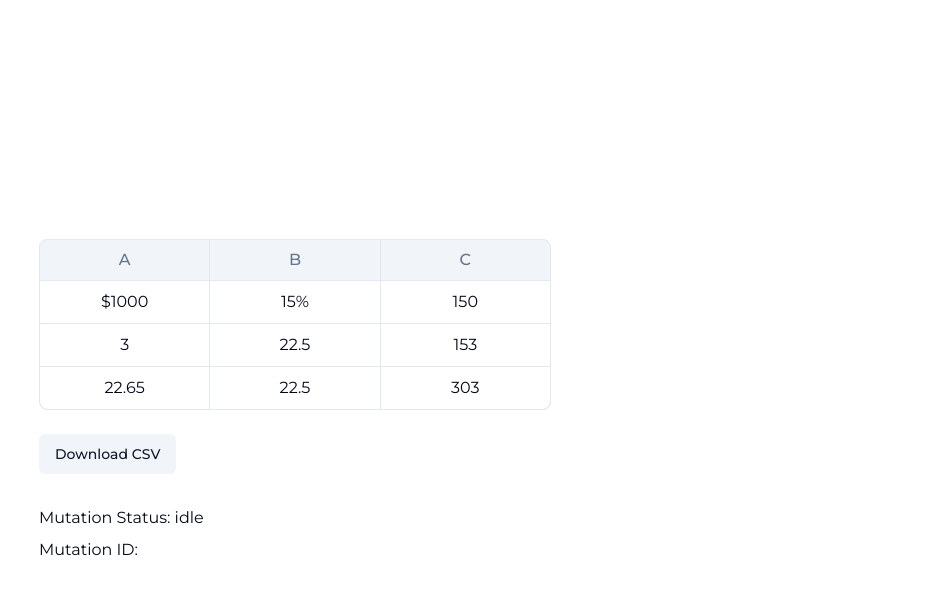
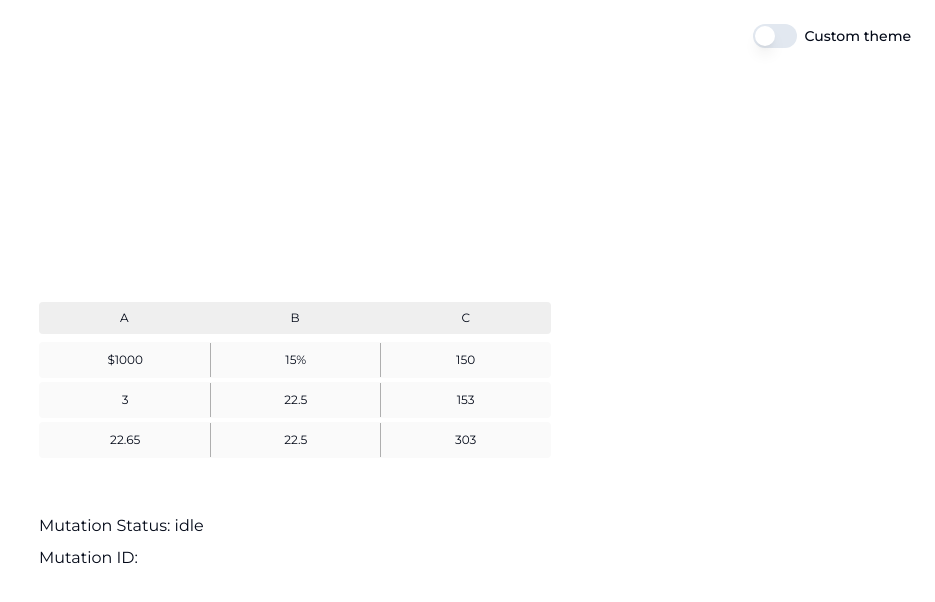
Before and after one commit to yolodevz/spreadsheet, a Next.js app: page / in a window 1280 px wide. Shown: the top 602 px of the page, without its empty margins (345-1280 px from the left). Built offline with nearby package versions, Linux system fonts and the light colour scheme.

Commit message:
refactor(cleanup): remove download csv button and add a theme switcher

```diff
--- a/app/page.tsx
+++ b/app/page.tsx
@@ -1,5 +1,28 @@
+'use client';
+
+import React, { useState } from 'react';
+import { Switch } from '@/components/ui/switch';
+import { Label } from '@/components/ui/label';
 import { Spreadsheet } from '@/app/spreadsheet';
+import { SpreadsheetVariant } from '@/app/types/spreadsheet.types';
 
-export default async function SpreadsheetPage() {
-  return <Spreadsheet variant='custom' />;
+function SpreadsheetPage() {
+  const [variant, setVariant] = useState<SpreadsheetVariant>('default');
+
+  return (
+    <>
+      <div className='ml-auto flex items-center space-x-2 p-6'>
+        <Switch
+          id='theme'
+          onCheckedChange={() => {
+            setVariant(variant === 'default' ? 'custom' : 'default');
+          }}
+        />
+        <Label htmlFor='theme'>Custom theme</Label>
+      </div>
+      <Spreadsheet variant={variant} />
+    </>
+  );
 }
+
+export default SpreadsheetPage;
--- a/app/spreadsheet.tsx
+++ b/app/spreadsheet.tsx
@@ -1,11 +1,7 @@
 'use client';
 
-import React, { useState, useEffect, useCallback } from 'react';
-import { useSave } from '@/app/mutations/save.mutation';
-import { useQuery } from '@tanstack/react-query';
 import { cn } from '@/lib/utils';
 import { Status } from './status';
-import { Button } from '@/components/ui/button';
 import { Cell } from '@/components/ui/cell';
 import { LoaderCircle } from 'lucide-react';
 import { create, all } from 'mathjs';
@@ -13,9 +9,6 @@
 import { SpreadsheetVariant } from '@/app/types/spreadsheet.types';
 import { useSpreadsheet } from '@/app/hooks/use-spreadsheet.hook';
 import { evaluateExpression } from '@/app/lib/evaluate-expression';
-import { SuccessResponse } from '@/app/api/types/api.types';
-
-const math = create(all, {});
 
 type SpreadsheetData = {
   headers: string[];
@@ -171,14 +164,6 @@
         ))}
       </div>
       <div className='flex w-full items-start justify-between gap-x-4'>
-        <Button asChild variant='secondary'>
-          <a
-            href={`data:text/csv;charset=utf-8,${encodeURIComponent(latestCsvData)}`}
-            download='data.csv'
-          >
-            Download CSV
-          </a>
-        </Button>
         {saveMutation.status === 'pending' ||
         statusData?.status === 'IN_PROGRESS' ? (
           <div className='flex items-center justify-end gap-x-2 text-muted-foreground'>
--- /dev/null
+++ b/components/ui/label.tsx
@@ -0,0 +1,26 @@
+"use client"
+
+import * as React from "react"
+import * as LabelPrimitive from "@radix-ui/react-label"
+import { cva, type VariantProps } from "class-variance-authority"
+
+import { cn } from "@/lib/utils"
+
+const labelVariants = cva(
+  "text-sm font-medium leading-none peer-disabled:cursor-not-allowed peer-disabled:opacity-70"
+)
+
+const Label = React.forwardRef<
+  React.ElementRef<typeof LabelPrimitive.Root>,
+  React.ComponentPropsWithoutRef<typeof LabelPrimitive.Root> &
+    VariantProps<typeof labelVariants>
+>(({ className, ...props }, ref) => (
+  <LabelPrimitive.Root
+    ref={ref}
+    className={cn(labelVariants(), className)}
+    {...props}
+  />
+))
+Label.displayName = LabelPrimitive.Root.displayName
+
+export { Label }
--- /dev/null
+++ b/components/ui/switch.tsx
@@ -0,0 +1,29 @@
+"use client"
+
+import * as React from "react"
+import * as SwitchPrimitives from "@radix-ui/react-switch"
+
+import { cn } from "@/lib/utils"
+
+const Switch = React.forwardRef<
+  React.ElementRef<typeof SwitchPrimitives.Root>,
+  React.ComponentPropsWithoutRef<typeof SwitchPrimitives.Root>
+>(({ className, ...props }, ref) => (
+  <SwitchPrimitives.Root
+    className={cn(
+      "peer inline-flex h-6 w-11 shrink-0 cursor-pointer items-center rounded-full border-2 border-transparent transition-colors focus-visible:outline-none focus-visible:ring-2 focus-visible:ring-ring focus-visible:ring-offset-2 focus-visible:ring-offset-background disabled:cursor-not-allowed disabled:opacity-50 data-[state=checked]:bg-primary data-[state=unchecked]:bg-input",
+      className
+    )}
+    {...props}
+    ref={ref}
+  >
+    <SwitchPrimitives.Thumb
+      className={cn(
+        "pointer-events-none block h-5 w-5 rounded-full bg-background shadow-lg ring-0 transition-transform data-[state=checked]:translate-x-5 data-[state=unchecked]:translate-x-0"
+      )}
+    />
+  </SwitchPrimitives.Root>
+))
+Switch.displayName = SwitchPrimitives.Root.displayName
+
+export { Switch }
--- a/package.json
+++ b/package.json
@@ -10,7 +10,9 @@
   },
   "dependencies": {
     "@next/eslint-plugin-next": "^14.2.3",
+    "@radix-ui/react-label": "^2.0.2",
     "@radix-ui/react-slot": "^1.0.2",
+    "@radix-ui/react-switch": "^1.0.3",
     "@tanstack/react-query": "^5.39.0",
     "class-variance-authority": "^0.7.0",
     "clsx": "^2.1.1",
```
Also changed, not shown: 1 other file (tests, documents, lock files or other folders).
